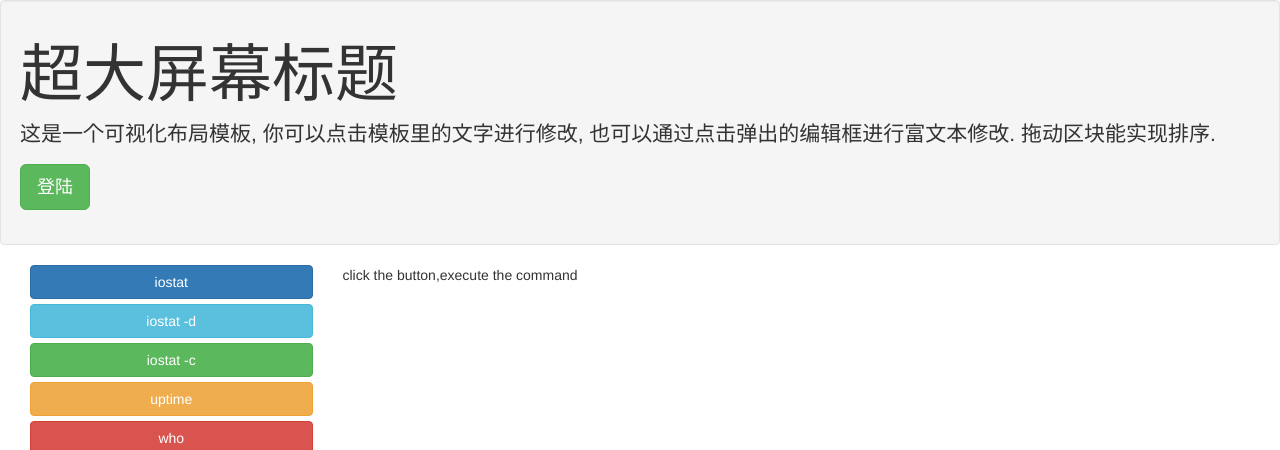
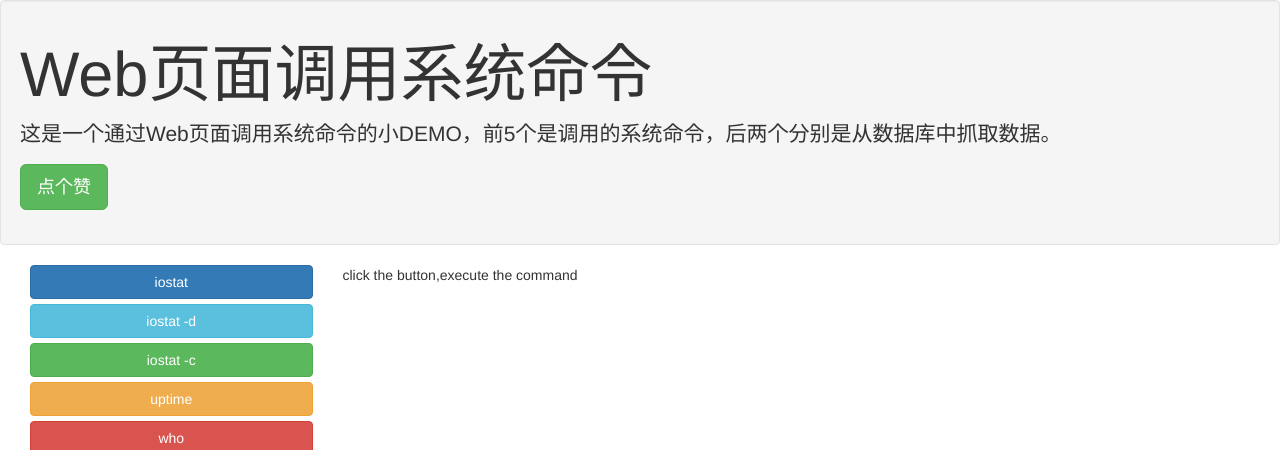
Before and after one commit to oraant/webdemo, a Flask app: page / in a window 1280 px wide. Shown: the top 450 px of the page. Run offline with Flask 2, Linux system fonts and the light colour scheme; some libraries are stand-ins or nearby versions.

Commit message:
modify the page desc.

```diff
--- a/templates/index.html
+++ b/templates/index.html
@@ -18,13 +18,13 @@
         <div class="span12">
             <div class="jumbotron well">
                 <h1>
-                    超大屏幕标题
+                    Web页面调用系统命令
                 </h1>
                 <p class="lead">
-                    这是一个可视化布局模板, 你可以点击模板里的文字进行修改, 也可以通过点击弹出的编辑框进行富文本修改. 拖动区块能实现排序.
+                    这是一个通过Web页面调用系统命令的小DEMO，前5个是调用的系统命令，后两个分别是从数据库中抓取数据。
                 </p>
                 <p>
-                    <a class="btn btn-lg btn-success" href="#" role="button">登陆</a>
+                    <a class="btn btn-lg btn-success" href="#" role="button">点个赞</a>
                 </p>
             </div>
         </div>
```
